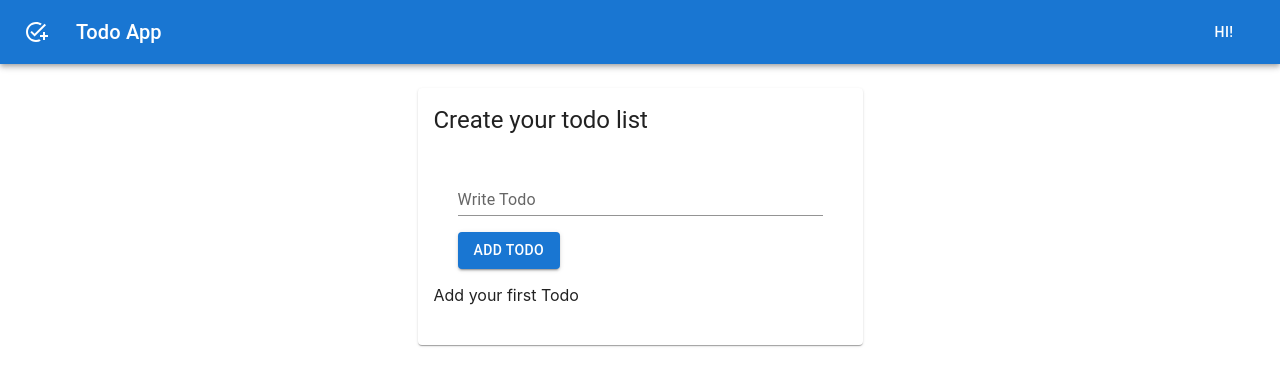
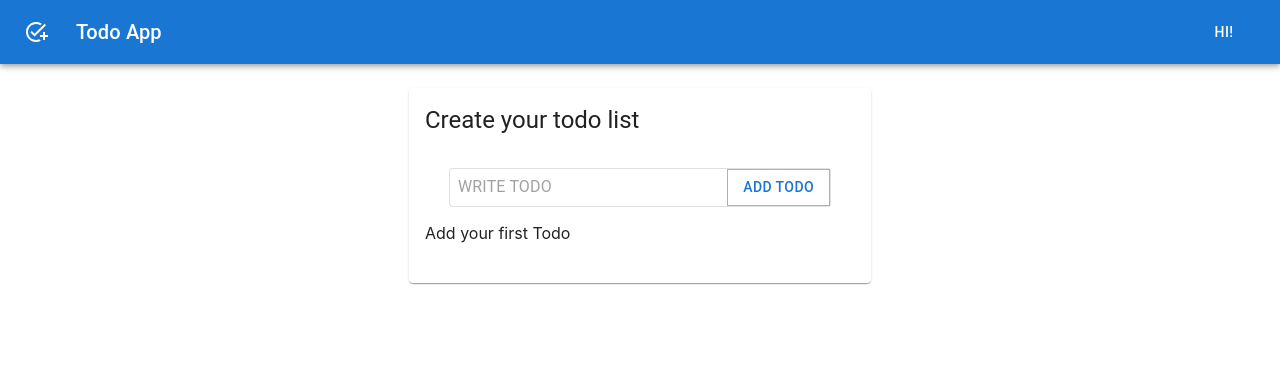
Before and after one commit to bappa-coco/todo-app, a React (Create React App) app: page / in a window 1280 px wide. Shown: the top 386 px of the page. Built offline with nearby package versions, Linux system fonts and the light colour scheme.

Commit message:
#1 : ui change

```diff
--- a/src/Components/Form.tsx
+++ b/src/Components/Form.tsx
@@ -1,10 +1,9 @@
 import {
   Button,
-  FormControl,
-  Grid,
-  InputLabel,
-  Input,
   Container,
+  InputBase,
+  Paper,
+  ButtonGroup,
 } from "@mui/material";
 import React from "react";
 interface Props {
@@ -24,30 +23,28 @@ const TodoForm = ({ handleSubmit, setInputValue, inputValue }: Props) => {
 
   return (
     <Container maxWidth="sm">
-      <Grid container alignItems="center">
-        <Grid item md={12} sm={12} xs={12}>
-          <FormControl variant="standard" fullWidth sx={{ mb: 2 }}>
-            <InputLabel htmlFor="standard-emailFieldID">Write Todo</InputLabel>
-            <Input
-              id="emailFieldID"
-              required
-              value={inputValue}
-              onChange={handleInputChange}
-              onKeyDown={handleKeyDown}
-              fullWidth
-            />
-          </FormControl>
-        </Grid>
-        <Grid item md={12} sm={12} xs={12}>
-          <Button
-            variant="contained"
-            href="#contained-buttons"
-            onClick={handleSubmit}
-          >
-            Add Todo
+      <Paper
+        variant="outlined"
+        component="form"
+        sx={{ display: "flex", alignItems: "center", width: 380 }}
+      >
+        <InputBase
+          value={inputValue}
+          onChange={handleInputChange}
+          sx={{ ml: 1, flex: 1 }}
+          placeholder="WRITE TODO"
+          onKeyDown={handleKeyDown}
+          inputProps={{ "aria-label": "search patient" }}
+        />
+        <ButtonGroup
+          variant="outlined"
+          aria-label="outlined primary button group"
+        >
+          <Button sx={{ borderRadius: 0 }} onClick={handleSubmit}>
+            ADD TODO
           </Button>
-        </Grid>
-      </Grid>
+        </ButtonGroup>
+      </Paper>
     </Container>
   );
 };
--- a/src/Components/TodoListItem.tsx
+++ b/src/Components/TodoListItem.tsx
@@ -1,5 +1,5 @@
 import { useEffect, useState } from "react";
-import InputComponent from "./Form";
+import TodoForm from "./Form";
 import TodoList from "./TodoList";
 import useLocalStorage from "./LocalStorage";
 
@@ -46,7 +46,7 @@ const TodoListItem = () => {
   return (
     <main className="h-screen w-screen bg-red-100 flex justify-center p-2 dark:bg-[#0e1724] ">
       <section className="w-full max-w-[420px] h-fit p-2 bg-white rounded-md mt-5 dark:bg-[#25273C] overflow-hidden font-primary">
-        <InputComponent
+        <TodoForm
           setInputValue={(value) => setInputValue(value)}
           inputValue={inputValue}
           handleSubmit={() => addTodo()}
```
